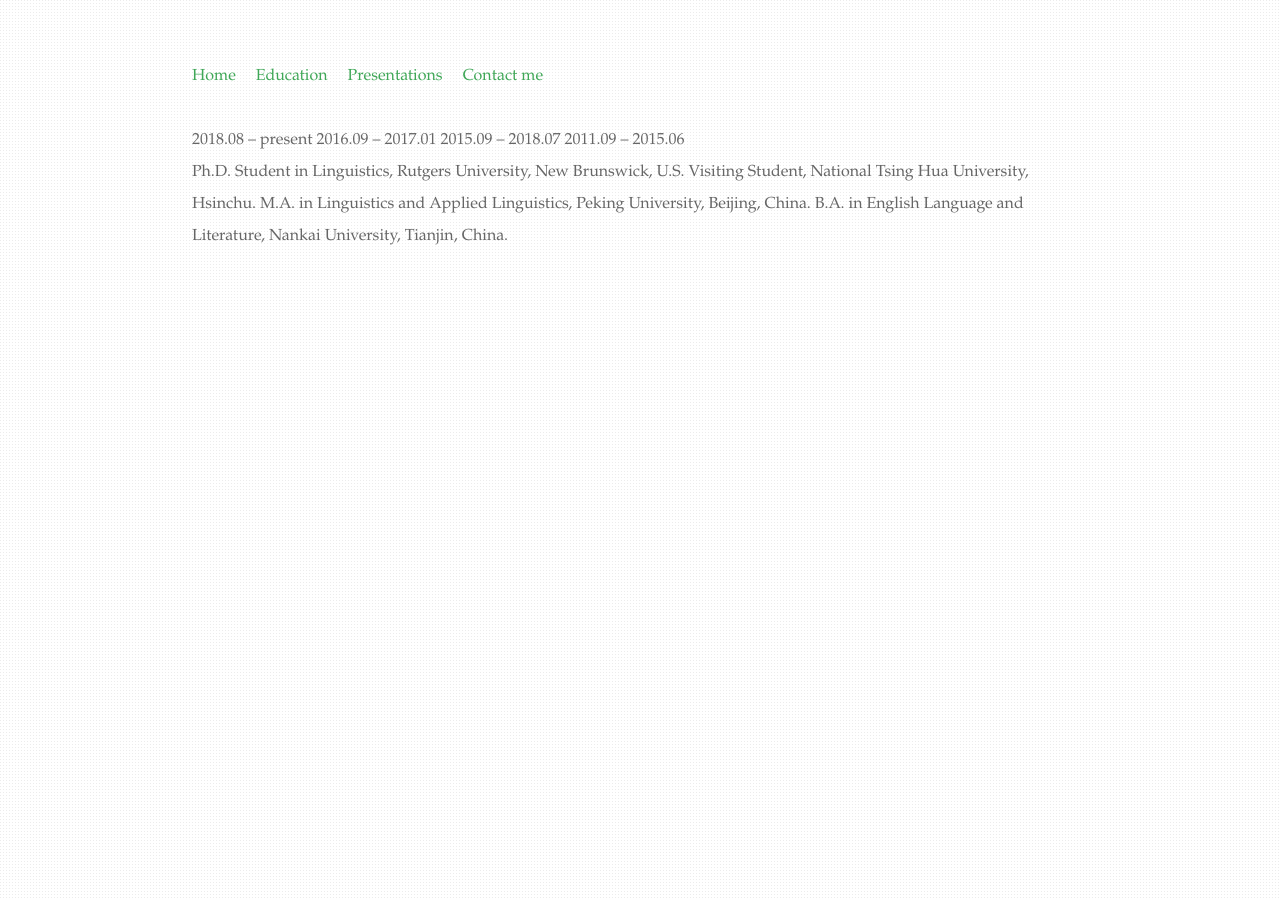
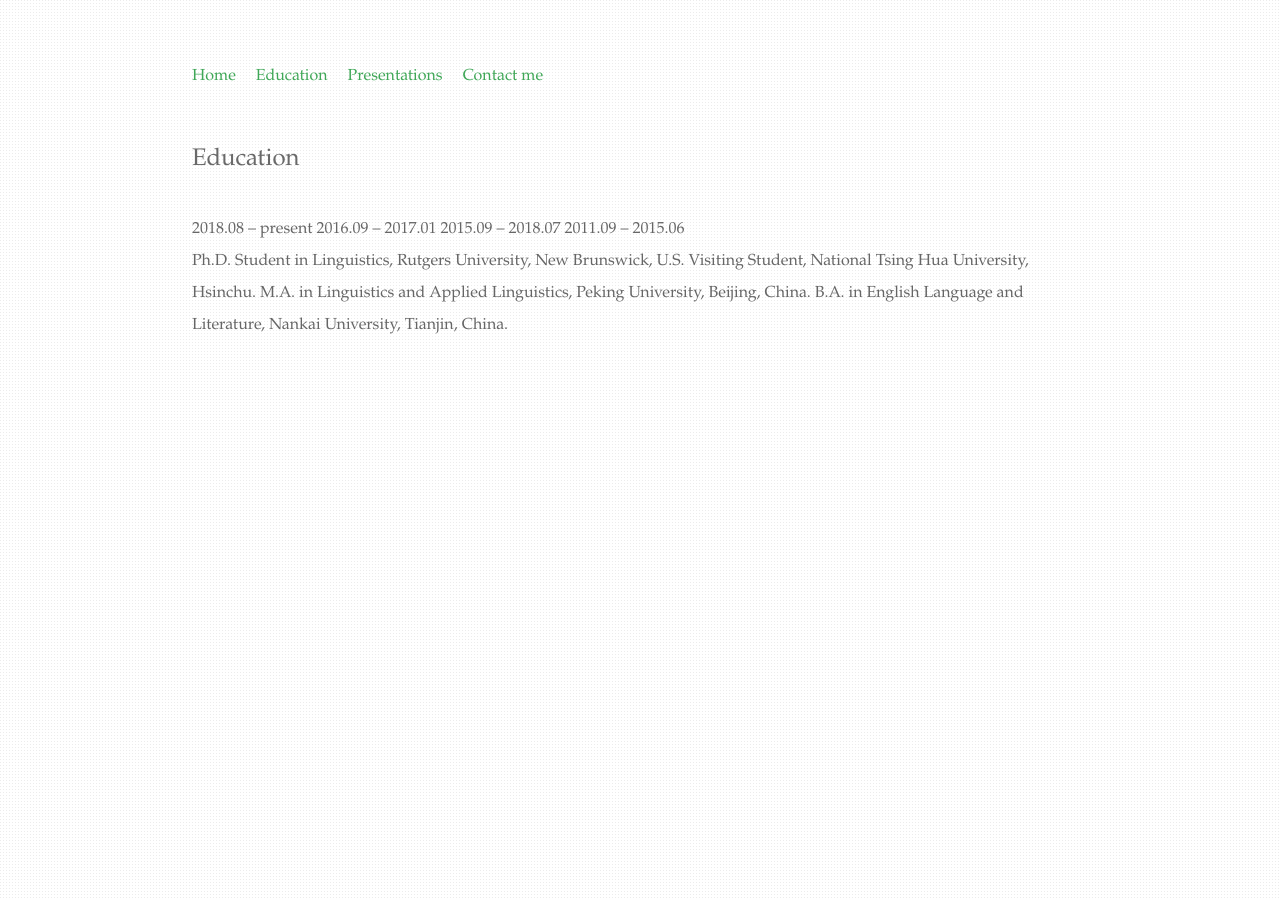
Before and after one commit to chaoyichen71/chaoyichen71.github.io, a Jekyll site: the page built from Education/index.html, in a window 1280 px wide. Built offline with Jekyll 4.4.1, drawn with Linux system fonts in a browser that asks for light colours.

Commit message:
Update index.html

```diff
--- a/Education/index.html
+++ b/Education/index.html
@@ -4,7 +4,9 @@
 ---
 
 </br>
-<div class="Education">
+<h2>{{ page.title }}</h2>
+</br>
+<div class="blurb">
 
 <div class="row">
 <div class="column">
```
